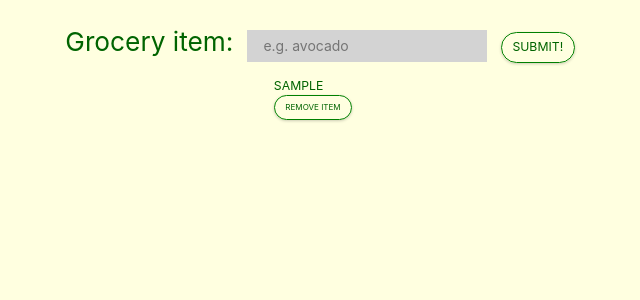
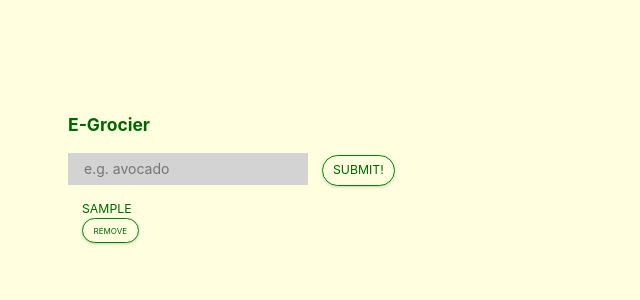
Before and after one commit to ashley-christensen/grocier-mini-app, a React (Create React App) app: page / in a window 1280 px wide. Both pictures are taken after typing "Sample" into the empty fields and a click on the button "SUBMIT!". Shown: the top 300 px of the page, without its empty margins (327-967 px from the left). Built offline with nearby package versions, Linux system fonts and the light colour scheme.

Commit message:
adding alert functionality

```diff
--- /dev/null
+++ b/src/Alert.js
@@ -0,0 +1,12 @@
+import React, { useEffect } from 'react';
+
+const Alert = ({ type, message, removeAlert }) => {
+  useEffect(() => {
+    const timeout = setTimeout(() => {
+      removeAlert();
+    }, 3000);
+  }, []);
+  return <p className={`alert alert-${type}`}>{message}</p>;
+};
+
+export default Alert;
--- a/src/App.js
+++ b/src/App.js
@@ -2,27 +2,42 @@ import logo from './logo.svg';
 import { useState } from 'react';
 import './App.css';
 import List from './List';
+import Alert from './Alert';
 
 function App() {
   const [name, setName] = useState('');
   const [list, setList] = useState([]);
-
+  const [alert, setAlert] = useState({
+    show: false,
+    message: '',
+    type: '',
+  });
   const handleSubmit = (e) => {
     e.preventDefault();
-    const newItem = { id: new Date().getTime().toString(), title: name };
-    setList([...list, newItem]);
-    setName('');
+    if (!name) {
+      //display alert
+
+      displayAlert(true, 'fail', 'Try adding a value');
+    } else {
+      // show alert
+      const newItem = { id: new Date().getTime().toString(), title: name };
+      setList([...list, newItem]);
+      setName('');
+    }
+  };
+
+  const displayAlert = (show = false, type = '', message = '') => {
+    setAlert({ show, type, message });
   };
 
   const removeItem = (id) => {
     setList(list.filter((item) => item.id !== id));
   };
   return (
-    <section className='container-center'>
+    <section className='section-center'>
       <form>
-        <label className='section-item' htmlFor='item'>
-          Grocery item:
-        </label>
+        {alert.show && <Alert {...alert} removeAlert={displayAlert} />}
+        <h2 className=''>E-Grocier</h2>
         <input
           className='input'
           type='text'
--- a/src/List.js
+++ b/src/List.js
@@ -9,7 +9,7 @@ const List = ({ items, removeItem }) => {
           <section className='list-item' key={id}>
             <div>{title}</div>
             <button className='btn btn-remove' onClick={() => removeItem(id)}>
-              Remove Item
+              Remove
             </button>
           </section>
         );
--- a/src/index.css
+++ b/src/index.css
@@ -5,6 +5,30 @@
   font-family: -apple-system, BlinkMacSystemFont, 'Segoe UI', Roboto, Oxygen,
     Ubuntu, Cantarell, 'Open Sans', 'Helvetica Neue', sans-serif;
   color: darkgreen;
+}
+
+h2 {
+  font-size: 1.25rem;
+}
+
+.alert {
+  margin-bottom: 1rem;
+  height: 1.25rem;
+  display: grid;
+  align-items: center;
+  text-align: center;
+  font-size: 0.7rem;
+  border-radius: 0.25rem;
+  text-transform: capitalize;
+}
+
+.alert-fail {
+  color: #721c24;
+  background: #f8d7da;
+}
+.alert-success {
+  color: #155724;
+  background: #d4edda;
 }
 
 .container-center {
@@ -51,3 +75,19 @@
   color: darkgreen;
   background: lightgreen;
 }
+
+.section {
+  padding: 5rem 0;
+}
+
+.section-center {
+  width: 90vw;
+  margin: 0 auto;
+  max-width: 35rem;
+  margin-top: 8rem;
+}
+@media screen and (min-width: 992px) {
+  .section-center {
+    width: 95vw;
+  }
+}
```
